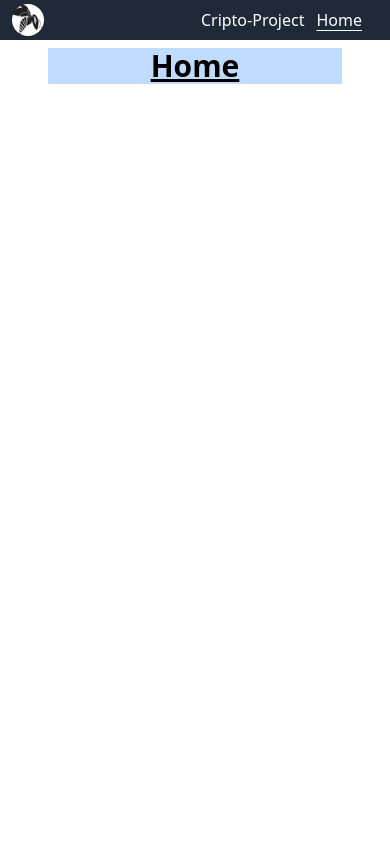
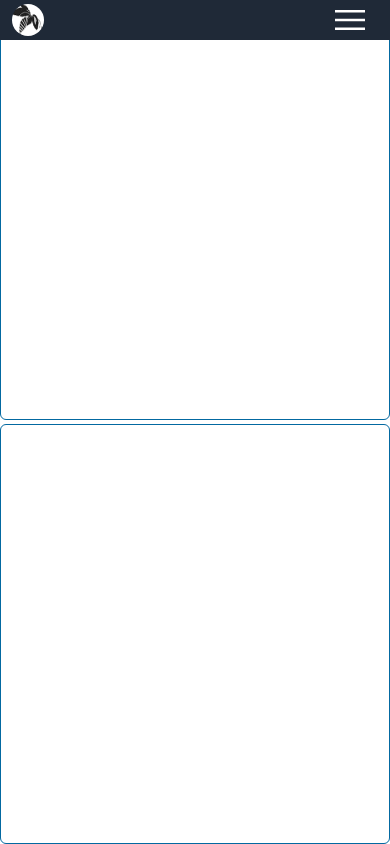
Before and after one commit to JEIZHER/Limitless, a React (Vite) app: page / in a window 390 px wide. Built offline with nearby package versions, Linux system fonts and the light colour scheme.

Commit message:
creada vista simple responsiva para pagina home

```diff
--- a/src/Components/Navbar/index.jsx
+++ b/src/Components/Navbar/index.jsx
@@ -8,7 +8,18 @@ const Navbar = () => {
 				src='/ABEJA.png'
 				alt='Abeja-icono'
 			/>
-			<ul className='flex p-2 gap-3 '>
+				<svg
+					xmlns='http://www.w3.org/2000/svg'
+					height='40'
+					viewBox='0 -960 960 960'
+					width='40'
+					className='sm:hidden'
+					fill="white"
+				>
+					<path d='M120-240v-60h720v60H120Zm0-210v-60h720v60H120Zm0-210v-60h720v60H120Z' />
+				</svg>
+			<ul className='hidden sm:flex p-2 gap-3 '>
+
 				<li>
 					<NavLink
 						to='/Cripto-Project'
--- a/src/Pages/App/index.jsx
+++ b/src/Pages/App/index.jsx
@@ -5,7 +5,7 @@ import CriptoProject from '../CriptoProject'
 import './App.css'
 const AppRoutes = () => {
 	let routes = useRoutes([
-		{ path: '/', element: <Home /> },
+		{ path: '/', element: <Home/> },
 		{ path: '/Cripto-Project', element: <CriptoProject /> },
 	])
 	return routes
--- a/src/Pages/Home/index.jsx
+++ b/src/Pages/Home/index.jsx
@@ -1,8 +1,10 @@
 function Home() {
 	return (
 		<>
-			<div className="flex justify-center items-center m-12 bg-blue-200">
-				<h1 className='text-3xl font-bold underline '>Home</h1>
+			<div className="flex flex-col gap-1 sm:flex-row  w-full h-screen">
+				{/* <h1 className='text-sm sm:text-lg lg:text-2xl font-bold underline '>Home</h1> */}
+				<div className="border border-sky-700 rounded-md h-1/2 w-full sm:h-full sm:w-1/2"></div>
+				<div className="border border-sky-700 rounded-md h-1/2 w-full sm:h-full sm:w-1/2"></div>
 			</div>
 		</>
 	)
```
